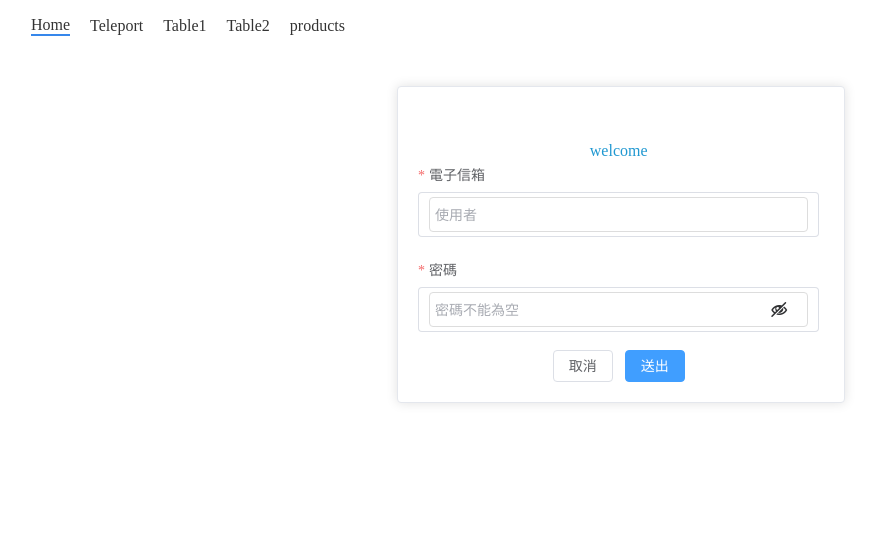
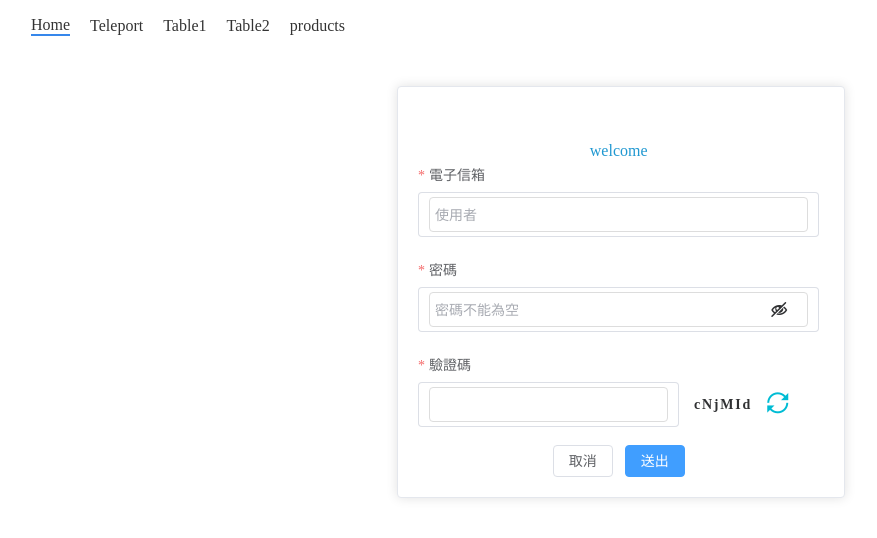
Before and after one commit to larahuang/vite_element_plus_study_project, a Vue app: page /index in a window 1280 px wide. Shown: the top 538 px of the page, without its empty margins (19-896 px from the left). Built offline with nearby package versions, Linux system fonts and the light colour scheme; no server answers.

Commit message:
新增驗證碼

```diff
--- a/src/assets/scss/auth.scss
+++ b/src/assets/scss/auth.scss
@@ -41,7 +41,29 @@
         }
     }
 }
+.verification{
+    .el-form-item__content{
+        display: flex;
 
+        .el-input{
+            width: 65%;
+            max-width: 65%;
+        }
+        .codeBox{
+            margin-left: 15px;
+            letter-spacing: 1.8px;
+            font-size: 14px;
+            font-weight: bolder;
+        }
+        .btn_change{
+            margin-left: 15px;
+            font-size: 21px;
+            font-weight: bolder;
+            color: #00bcd4;
+        }
+
+    }
+}
 @media (width<=767px) {
     .auth{
         .auth-form-wrapper{
--- a/src/views/Home.vue
+++ b/src/views/Home.vue
@@ -45,7 +45,17 @@
                         "
                     ></i>
                     </el-form-item>
-            </el-form>
+
+                    <el-form-item class="verification" prop="verification"
+                     :rules="rulesLogin.verification"
+                     label="驗證碼">
+                        <el-input  v-model.trim="loginForms.verification"/>
+                        <div class="codeBox">{{code_box}}</div>
+                        <a class="btn_change" @click="showCode">
+                            <i class="icon-loop2"></i>
+                        </a>
+                    </el-form-item>
+
 
                 <div class="button_group mb-8">
                     <el-button class="auth-btn" @click="resetForm(formRef)">
@@ -59,6 +69,7 @@
                     {{ validatorMessage.submit }}
                     </el-button>
                 </div>
+                </el-form>
                 </el-card>
             </div>
         </div>
@@ -66,7 +77,7 @@
 </template>
 
 <script setup lang="ts">
-import { ref, computed } from "vue"
+import { ref, computed,onMounted } from "vue"
 import { useRouter } from "vue-router"
 import { Login} from "../api/user"
 import { ElMessage } from "element-plus"
@@ -80,6 +91,7 @@ const loginForms = ref<any>({
     // username: '',//admin
     email: "",
     password: "", //admin
+    verification: "",
 })
 const passwordVisible = ref(false);
 const checkPasswordVisible = ref(false)
@@ -98,6 +110,10 @@ const rulesLogin = computed<any>(() => ({
         { required: true, message: '不能為空', trigger: "blur" },
         { min: 6, max: 30, message: '不能為空', trigger: "blur" },
     ],
+    verification:[
+        { required: true, message: '驗證碼不能為空！', trigger: "blur" },
+        { validator: checkVerification, trigger: 'blur' }
+    ]
 }))
 //驗證訊息
 const validatorMessage = computed<any>(() => ({
@@ -113,7 +129,26 @@ const validatorMessage = computed<any>(() => ({
     submit: '送出',
     cancel: '取消',
 }))
+
 const errorMessage = ref<string>('');
+// 驗證碼產生
+const code_box =ref<string>('');
+const generateCode =(length=6)=>{
+    let chars = "0123456789abcdefghijklmnopqrstuvwxyzABCDEFGHIJKLMNOPQRSTUVWXYZ";
+    let code = "";
+    for (var i = 0; i < length; i++) {
+        code += chars.charAt(Math.floor(Math.random() * chars.length));
+    }
+    code_box.value=code;
+}
+    //點擊獲得新的驗證碼
+const showCode =() => {
+    generateCode();
+}
+ //驗證碼驗證
+const checkVerification =(_rule: object, value: string, callback: Function)=>{
+    value !== code_box.value?callback(new Error('驗證碼輸入錯誤')):callback();
+}
 // 登入
 const LoginSubmit = (formEl: FormInstance | undefined) => {
     if (!formEl) return
@@ -158,4 +193,7 @@ const resetForm = (formEl: FormInstance | undefined) => {
     if (!formEl) return
     formEl.resetFields()
 }
+onMounted(() => {
+    generateCode();
+})
 </script>
```
Lines whose indentation alone changed are shown as unchanged.
